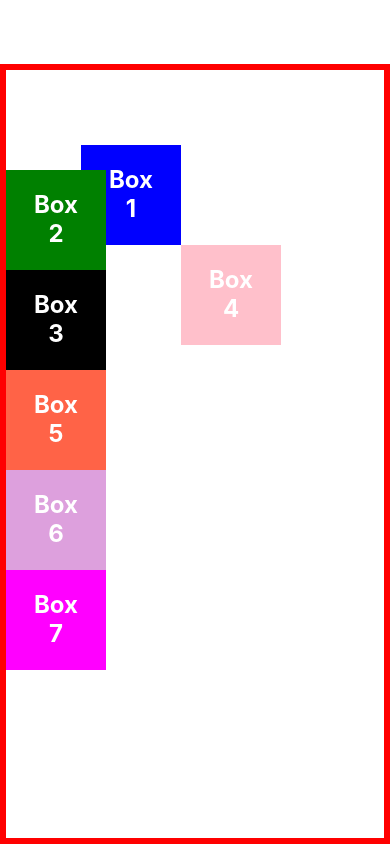
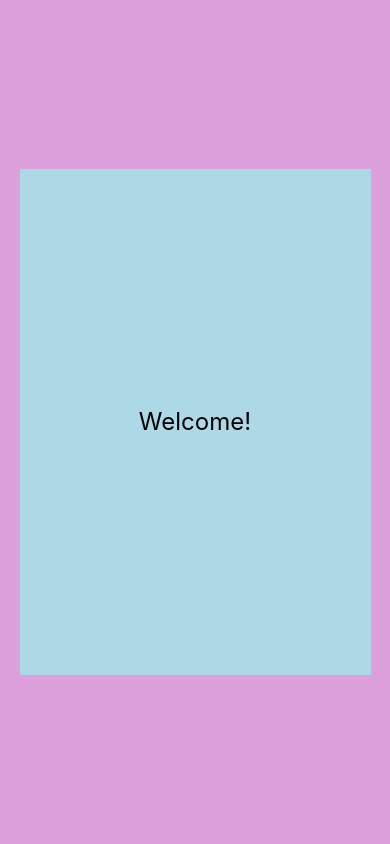
Before and after one commit to AnatoliiStepanovLikhoi/CoreComponents-ReactNative, a React Native app: screen / in a window 390 px wide. Built offline with nearby package versions, Linux system fonts and the light colour scheme.

Commit message:
add: dimensions API

```diff
--- a/App.js
+++ b/App.js
@@ -1,34 +1,33 @@
-import { View, StyleSheet } from "react-native";
-import Box from "./components/Box";
+import { View, StyleSheet, Text, Dimensions } from "react-native";
 
 export default function App() {
   return (
     <View style={styles.container}>
-      <Box style={{ backgroundColor: "blue", top: 75, left: 75 }}>Box 1</Box>
-      <Box style={{ backgroundColor: "green" }}>Box 2</Box>
-      <Box style={{ backgroundColor: "black" }}>Box 3</Box>
-      <Box
-        style={{
-          backgroundColor: "pink",
-          position: "absolute",
-          top: 175,
-          left: 175,
-        }}
-      >
-        Box 4
-      </Box>
-      <Box style={{ backgroundColor: "tomato" }}>Box 5</Box>
-      <Box style={{ backgroundColor: "plum" }}>Box 6</Box>
-      <Box style={{ backgroundColor: "magenta" }}>Box 7</Box>
+      <View style={styles.box}>
+        <Text style={styles.text}>Welcome!</Text>
+      </View>
     </View>
   );
 }
 
+const windowWidth = Dimensions.get("window").width;
+const windowHeigth = Dimensions.get("window").height;
+
 const styles = StyleSheet.create({
   container: {
     flex: 1,
-    marginTop: 64,
-    borderWidth: 6,
-    borderColor: "red",
+    backgroundColor: "plum",
+    alignItems: "center",
+    justifyContent: "center",
+  },
+  box: {
+    width: windowWidth > 500 ? "70%" : "90%",
+    height: windowHeigth > 600 ? "60%" : "90%",
+    backgroundColor: "lightblue",
+    alignItems: "center",
+    justifyContent: "center",
+  },
+  text: {
+    fontSize: windowWidth > 500 ? 50 : 24,
   },
 });
--- a/components/Box.js
+++ b/components/Box.js
@@ -12,12 +12,15 @@ const styles = StyleSheet.create({
   box: {
     backgroundColor: "#fff",
     padding: 20,
-    // flexGrow: 1,
     width: 100,
     height: 100,
+    flexDirection: "row",
+    flexWrap: "wrap",
+    alignItems: "center",
+    justifyContent: "center",
   },
   text: {
-    fontSize: 24,
+    fontSize: 22,
     fontWeight: "bold",
     textAlign: "center",
     color: "white",
```
Also changed, not shown: components/Flex.js (added, +34 -0 lines).
